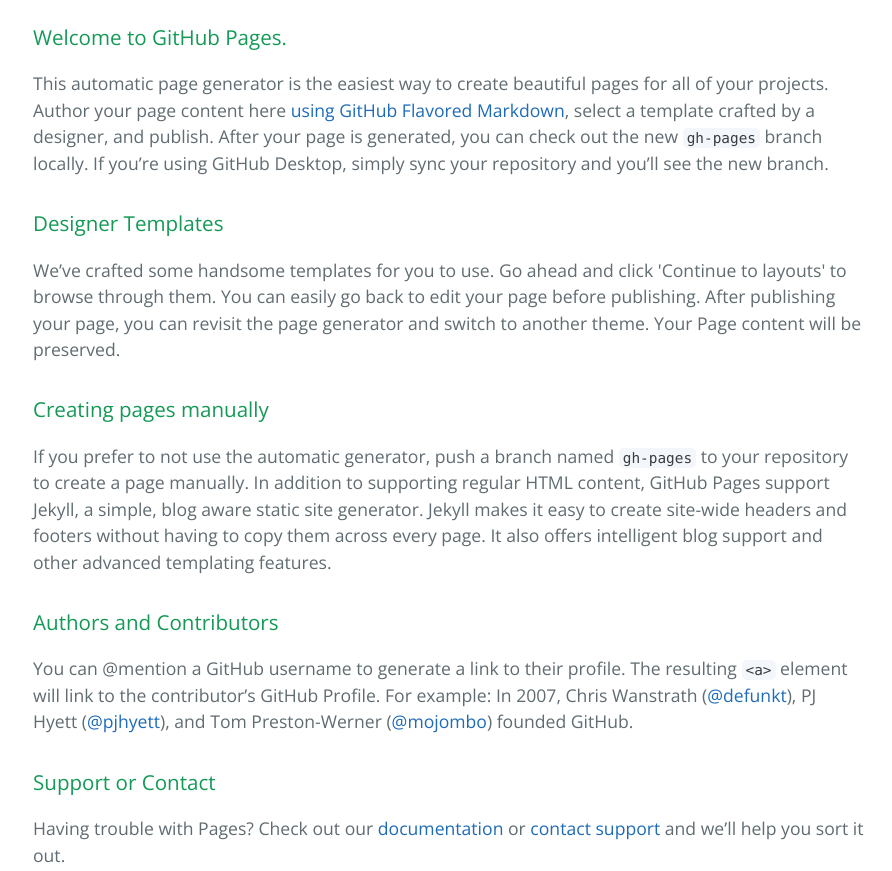
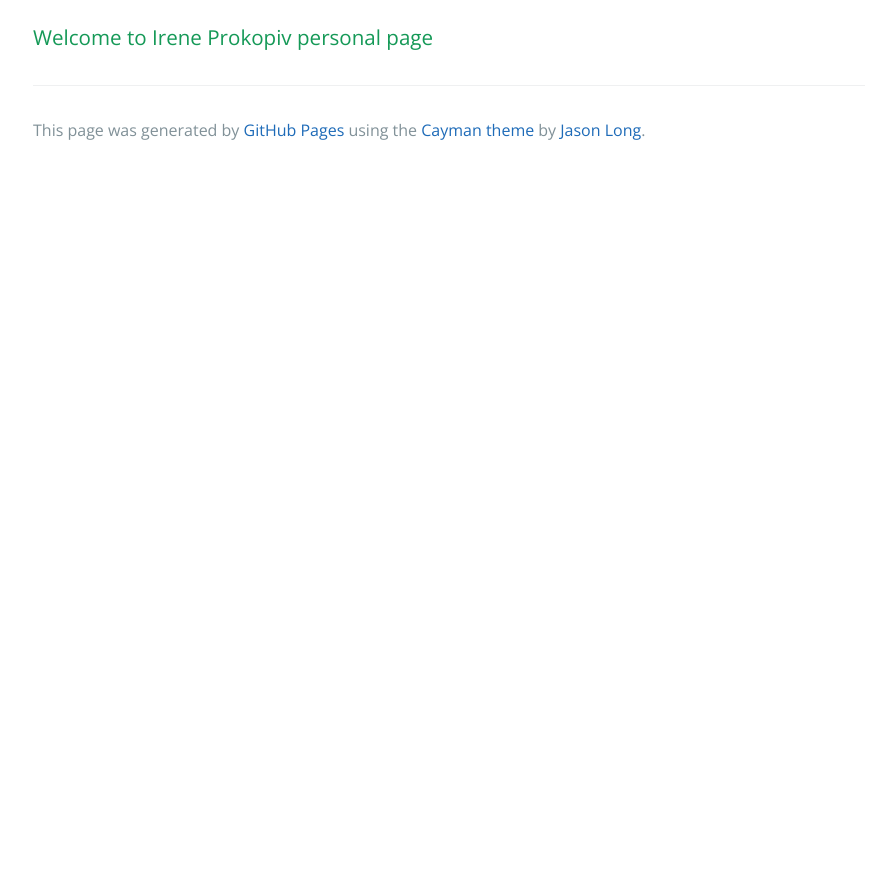
Before and after one commit to irenprkpv/irenprkpv.github.io, a plain HTML site: page index.html in a window 1280 px wide. Shown: the part 280-1151 px from the top of the page, without its empty margins (191-1083 px from the left). After the commit the page ends 800 px from the top, so only its background shows below. Drawn offline with nearby package versions, Linux system fonts and the light colour scheme.

Commit message:
Close #1

```diff
--- a/index.html
+++ b/index.html
@@ -17,29 +17,7 @@
 
     <section class="main-content">
       <h3>
-<a id="welcome-to-github-pages" class="anchor" href="#welcome-to-github-pages" aria-hidden="true"><span aria-hidden="true" class="octicon octicon-link"></span></a>Welcome to GitHub Pages.</h3>
-
-<p>This automatic page generator is the easiest way to create beautiful pages for all of your projects. Author your page content here <a href="https://guides.github.com/features/mastering-markdown/">using GitHub Flavored Markdown</a>, select a template crafted by a designer, and publish. After your page is generated, you can check out the new <code>gh-pages</code> branch locally. If you’re using GitHub Desktop, simply sync your repository and you’ll see the new branch.</p>
-
-<h3>
-<a id="designer-templates" class="anchor" href="#designer-templates" aria-hidden="true"><span aria-hidden="true" class="octicon octicon-link"></span></a>Designer Templates</h3>
-
-<p>We’ve crafted some handsome templates for you to use. Go ahead and click 'Continue to layouts' to browse through them. You can easily go back to edit your page before publishing. After publishing your page, you can revisit the page generator and switch to another theme. Your Page content will be preserved.</p>
-
-<h3>
-<a id="creating-pages-manually" class="anchor" href="#creating-pages-manually" aria-hidden="true"><span aria-hidden="true" class="octicon octicon-link"></span></a>Creating pages manually</h3>
-
-<p>If you prefer to not use the automatic generator, push a branch named <code>gh-pages</code> to your repository to create a page manually. In addition to supporting regular HTML content, GitHub Pages support Jekyll, a simple, blog aware static site generator. Jekyll makes it easy to create site-wide headers and footers without having to copy them across every page. It also offers intelligent blog support and other advanced templating features.</p>
-
-<h3>
-<a id="authors-and-contributors" class="anchor" href="#authors-and-contributors" aria-hidden="true"><span aria-hidden="true" class="octicon octicon-link"></span></a>Authors and Contributors</h3>
-
-<p>You can @mention a GitHub username to generate a link to their profile. The resulting <code>&lt;a&gt;</code> element will link to the contributor’s GitHub Profile. For example: In 2007, Chris Wanstrath (<a href="https://github.com/defunkt" class="user-mention">@defunkt</a>), PJ Hyett (<a href="https://github.com/pjhyett" class="user-mention">@pjhyett</a>), and Tom Preston-Werner (<a href="https://github.com/mojombo" class="user-mention">@mojombo</a>) founded GitHub.</p>
-
-<h3>
-<a id="support-or-contact" class="anchor" href="#support-or-contact" aria-hidden="true"><span aria-hidden="true" class="octicon octicon-link"></span></a>Support or Contact</h3>
-
-<p>Having trouble with Pages? Check out our <a href="https://help.github.com/pages">documentation</a> or <a href="https://github.com/contact">contact support</a> and we’ll help you sort it out.</p>
+<a id="welcome-to-github-pages" class="anchor" href="#welcome-to-github-pages" aria-hidden="true"><span aria-hidden="true" class="octicon octicon-link"></span></a>Welcome to Irene Prokopiv personal page</h3>
 
       <footer class="site-footer">
 
```
